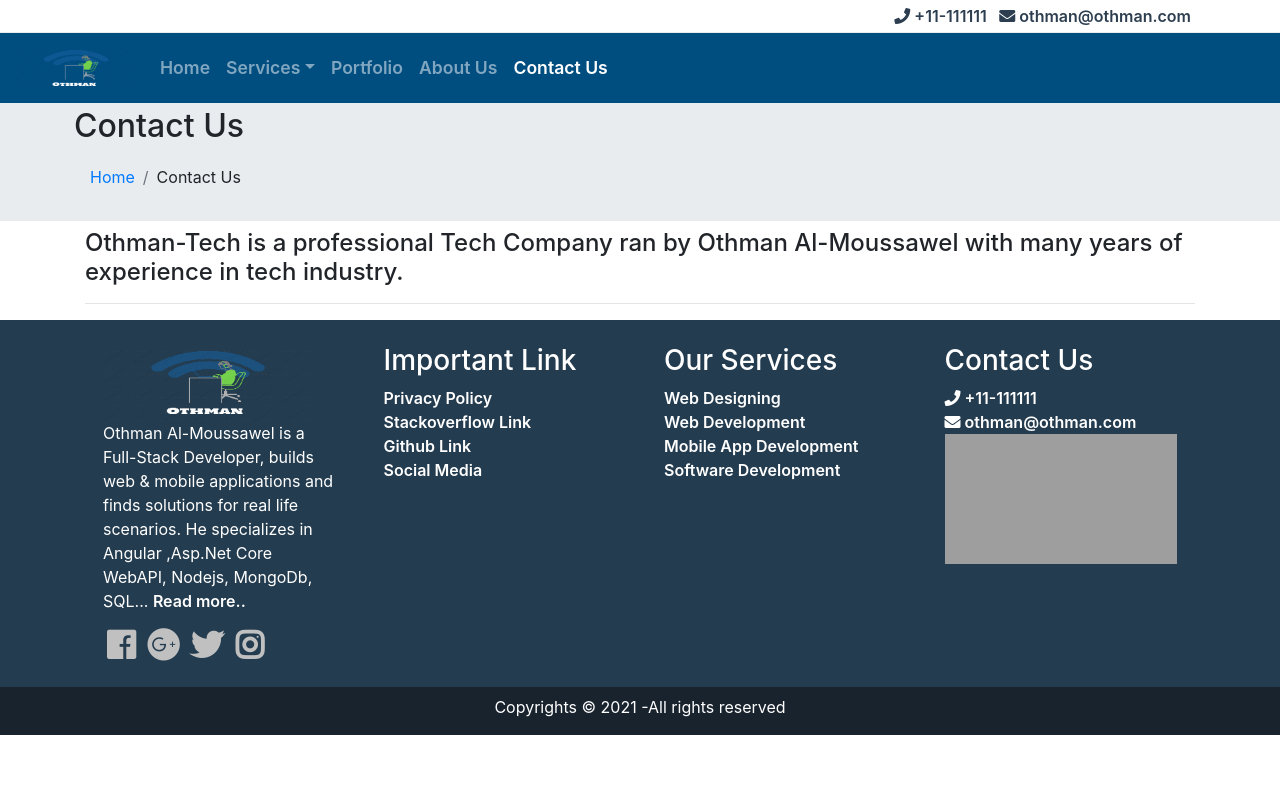
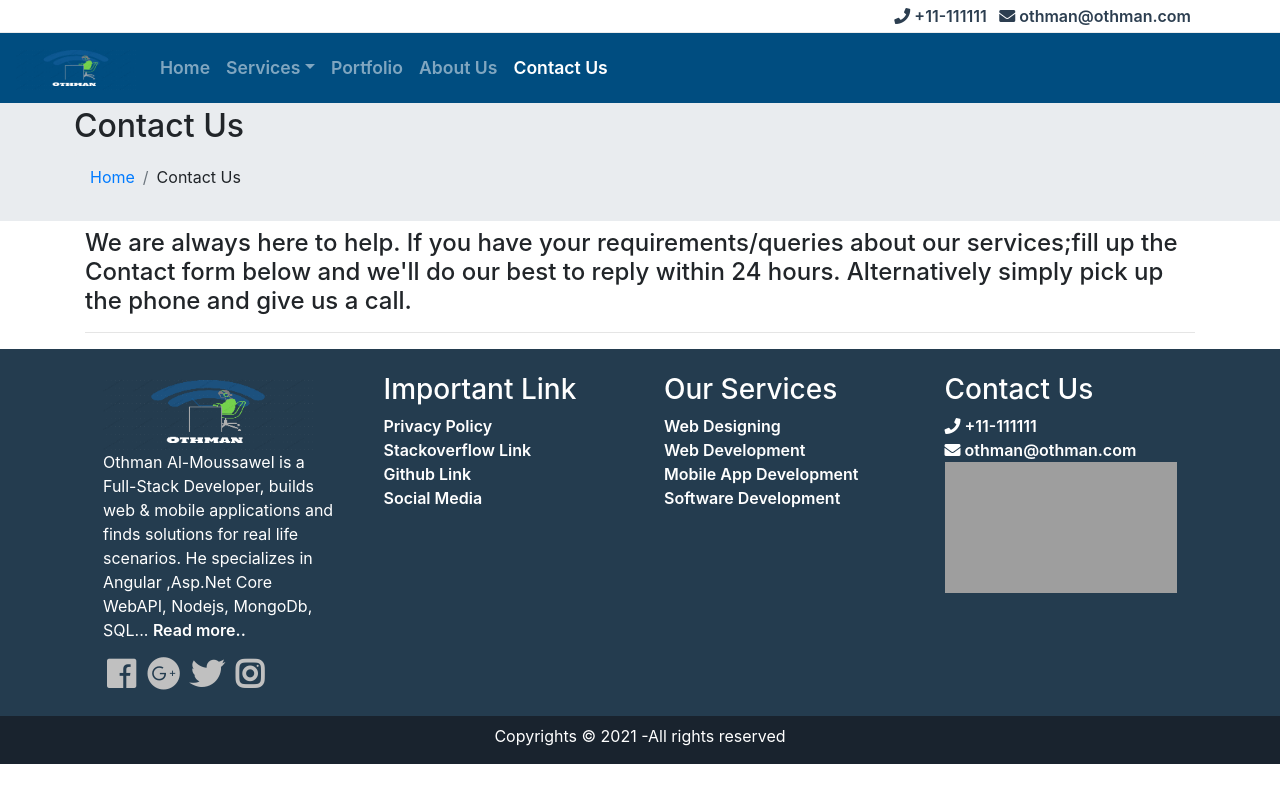
Before and after one commit to osman-developer/portfolio-tech-web, a plain HTML site: page contactus.html in a window 1280 px wide. Drawn offline with Linux system fonts and the light colour scheme; grey boxes are pictures that could not be loaded.

Commit message:
contact us

```diff
--- a/contactus.html
+++ b/contactus.html
@@ -95,7 +95,10 @@
     <div class="container pt-1 pt-md-2">
         <div class="row ">
             <div class="col-12">
-                <h4>Othman-Tech is a professional Tech Company ran by Othman Al-Moussawel with many years of experience in tech industry.</h4>
+                <h4>We are always here to help. If you have your requirements/queries about our services;fill up
+                    the Contact form below and we'll do our best to reply within 24 hours. Alternatively simply pick up
+                    the phone and give us a call.
+                </h4>
                 <hr>
             </div>
 
```
